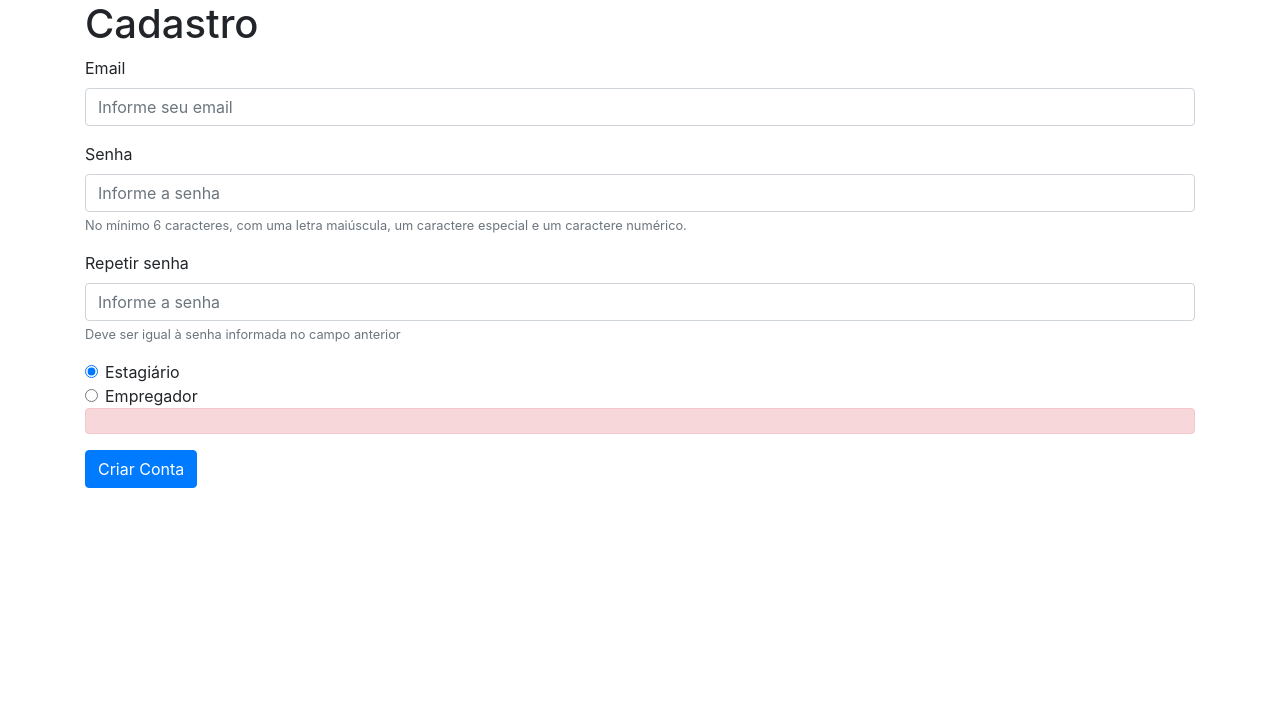
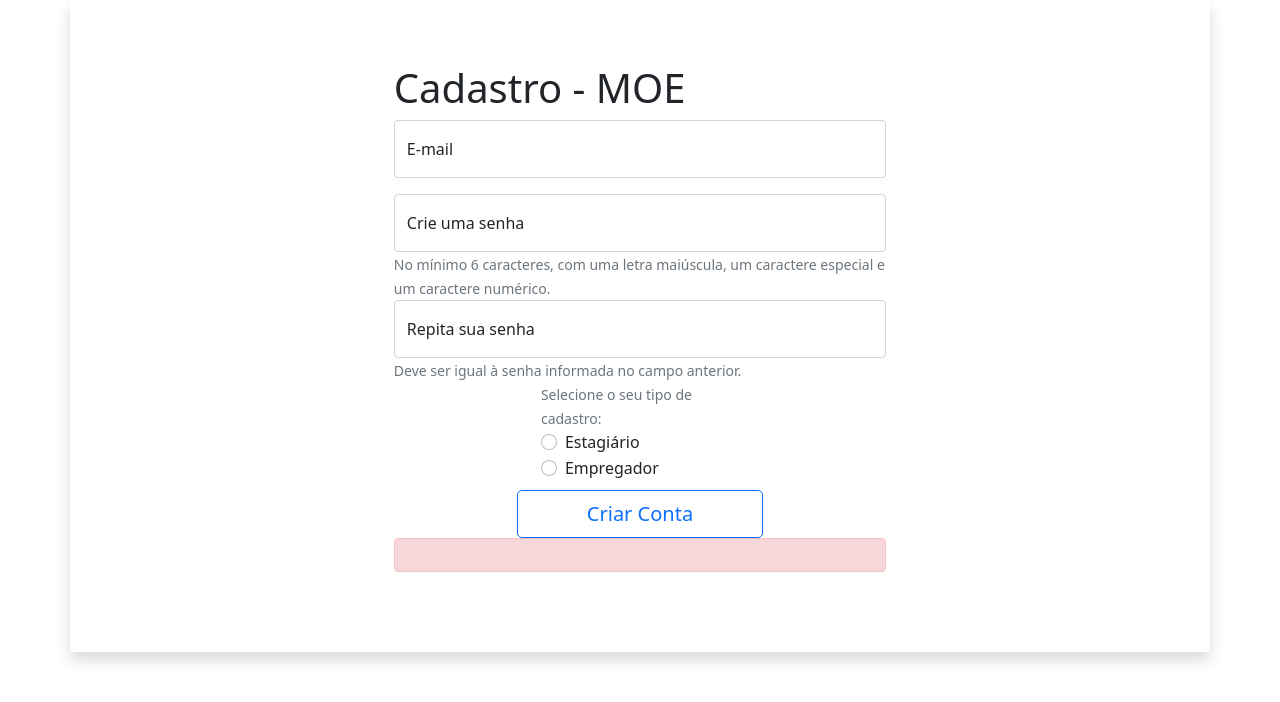
Before and after one commit to laazevedo/MOE, a CodeIgniter 4 app: template app/Views/cadastro.php in a window 1280 px wide. Shown: the top 702 px of the page. Run offline with PHP 8.4 and a stand-in for CodeIgniter, Linux system fonts and the light colour scheme; the template is opened without the code that fills it, so the values that code supplies are empty; some libraries are stand-ins or nearby versions.

Commit message:
Alteracao pagina cadastro

```diff
--- a/app/Views/cadastro.php
+++ b/app/Views/cadastro.php
@@ -4,61 +4,115 @@
 <head>
     <!-- Required meta tags -->
     <meta charset="utf-8">
-    <meta name="viewport" content="width=device-width, initial-scale=1, shrink-to-fit=no">
+    <meta name="viewport" content="width=device-width, initial-scale=1">
 
     <!-- Bootstrap CSS -->
-    <link rel="stylesheet" href="https://maxcdn.bootstrapcdn.com/bootstrap/4.0.0/css/bootstrap.min.css" integrity="sha384-Gn5384xqQ1aoWXA+058RXPxPg6fy4IWvTNh0E263XmFcJlSAwiGgFAW/dAiS6JXm" crossorigin="anonymous">
+    <link rel="stylesheet" href="css/style.css">
+    <link href="https://cdn.jsdelivr.net/npm/bootstrap@5.0.0-beta3/dist/css/bootstrap.min.css" rel="stylesheet" integrity="sha384-eOJMYsd53ii+scO/bJGFsiCZc+5NDVN2yr8+0RDqr0Ql0h+rP48ckxlpbzKgwra6" crossorigin="anonymous">
 
     <title>Cadastro</title>
 </head>
 
-<body>
-    <div class="container">
-        <h1>Cadastro</h1>
+<body class="row justify-content-around">
+
+    <div class="container d-grid gap-1 mx-auto"></div>
+
+    <div class="content col align-self-center">
+        <div class="center container-sm shadow p-3 mb-5 bg-white rounded">
+            <div class="row align-items-stretch justify-content-center no-gutters">
+                <div class="col-md-7">
+                    <div class="form h-100 contact-wrap p-5">
+                        <div class="container-fluid">
+                            <h1 class="align-self-center">Cadastro - MOE</h1>
                             <form method="post">
-            <div class="form-group">
+
+                                <div class="form-floating mb-3">
+                                    <input type="email" class="form-control" id="email" name="email" aria-describedby="emailHelp" placeholder="Informe seu email" required>
+                                    <label for="floatingInput">E-mail</label>
+                                </div>
+                                <div class="form-floating">
+                                    <input type="password" class="form-control" id="senha" name="senha" placeholder="Informe a senha" minlength="6" required>
+                                    <label for="floatingPassword">Crie uma senha</label>
+                                    <small id="senhaHelp" class="form-text text-muted">No mínimo 6 caracteres, com uma letra maiúscula, um caractere especial e um caractere numérico.</small>
+                                </div>
+
+                                <!-- <div class="form-group">
                                     <label for="email">Email</label>
                                     <input type="email" class="form-control" id="email" name="email" aria-describedby="emailHelp" placeholder="Informe seu email" required>
-            </div>
-            <div class="form-group">
+                                </div> -->
+
+                                <!-- <div class="form-group">
                                     <label for="senha">Senha</label>
                                     <input type="password" class="form-control" id="senha" name="senha" placeholder="Informe a senha" minlength="6" required>
                                     <small id="senhaHelp" class="form-text text-muted">No mínimo 6 caracteres, com uma letra maiúscula, um caractere especial e um caractere numérico.</small>
+                                </div> -->
+
+                                <div></div>
+                                <div class="form-floating">
+                                    <input type="password" class="form-control" id="repetirSenha" name="repetirSenha" placeholder="Informe a senha" minlength="6" required>
+                                    <label for="floatingPassword">Repita sua senha</label>
+                                    <small id="senhaHelp" class="form-text text-muted">Deve ser igual à senha informada no campo anterior.</small>
                                 </div>
-            <div class="form-group">
+
+                                <!-- <div class="form-group">
                                     <label for="repetirSenha">Repetir senha</label>
                                     <input type="password" class="form-control" id="repetirSenha" name="repetirSenha" placeholder="Informe a senha" minlength="6" required>
                                     <small id="repetirSenhaHelp" class="form-text text-muted">Deve ser igual à senha informada no campo anterior</small>
-            </div>
-            <div class="form-check">
+                                </div> -->
+
+                                <!-- <div class="form-check">
                                     <input class="form-check-input" type="radio" name="tipo" id="estagiario" value="estagiario" checked>
                                     <label class="form-check-label" for="estagiario">
                                         Estagiário
                                     </label>
-            </div>
-            <div class="form-check">
+                                </div> -->
+
+
+                                <!-- <div class="form-check">
                                     <input class="form-check-input" type="radio" name="tipo" id="empregador" value="empregador">
                                     <label class="form-check-label" for="empregador">
                                         Empregador
                                     </label>
+                                </div> -->
+
+                                <div class="d-grid gap-2 col-6 mx-auto">
+                                    <div class="container col">
+                                        <div><small class="form-text text-muted">Selecione o seu tipo de cadastro: </small></div>
+
+                                        <div class="form-check form-check-inline">
+                                            <input class="form-check-input" type="radio" name="tipo" id="estagiario" value="option1">
+                                            <label class="form-check-label" for="inlineRadio1">Estagiário</label>
                                         </div>
+                                        <div class="form-check form-check-inline">
+                                            <input class="form-check-input" type="radio" name="tipo" id="empregador" value="option2">
+                                            <label class="form-check-label" for="inlineRadio2">Empregador</label>
+                                        </div>
+                                    </div>
+                                    <button type="submit" class="btn btn-outline-primary btn-lg">Criar Conta</button>
+                                </div>
+
+
                                 <?php if (isset($validacao)) : ?>
                                     <div class="alert alert-danger" role="alert">
                                         <?= $validacao->listErrors() ?>
                                     </div>
                                 <?php endif; ?>
-            <div></div>
-            <button type="submit" class="btn btn-primary">Criar Conta</button>
+
+
                             </form>
-
                         </div>
-
+                    </div>
+                </div>
+            </div>
+        </div>
+    </div>
 
     <!-- Optional JavaScript -->
     <!-- jQuery first, then Popper.js, then Bootstrap JS -->
     <script src="https://code.jquery.com/jquery-3.2.1.slim.min.js" integrity="sha384-KJ3o2DKtIkvYIK3UENzmM7KCkRr/rE9/Qpg6aAZGJwFDMVNA/GpGFF93hXpG5KkN" crossorigin="anonymous"></script>
     <script src="https://cdnjs.cloudflare.com/ajax/libs/popper.js/1.12.9/umd/popper.min.js" integrity="sha384-ApNbgh9B+Y1QKtv3Rn7W3mgPxhU9K/ScQsAP7hUibX39j7fakFPskvXusvfa0b4Q" crossorigin="anonymous"></script>
     <script src="https://maxcdn.bootstrapcdn.com/bootstrap/4.0.0/js/bootstrap.min.js" integrity="sha384-JZR6Spejh4U02d8jOt6vLEHfe/JQGiRRSQQxSfFWpi1MquVdAyjUar5+76PVCmYl" crossorigin="anonymous"></script>
+    <script src="https://cdn.jsdelivr.net/npm/bootstrap@5.0.0-beta3/dist/js/bootstrap.bundle.min.js" integrity="sha384-JEW9xMcG8R+pH31jmWH6WWP0WintQrMb4s7ZOdauHnUtxwoG2vI5DkLtS3qm9Ekf" crossorigin="anonymous"></script>
 </body>
 
 </html>
```
Also changed, not shown: app/Views/style.css (added). Lines whose indentation alone changed are shown as unchanged.
